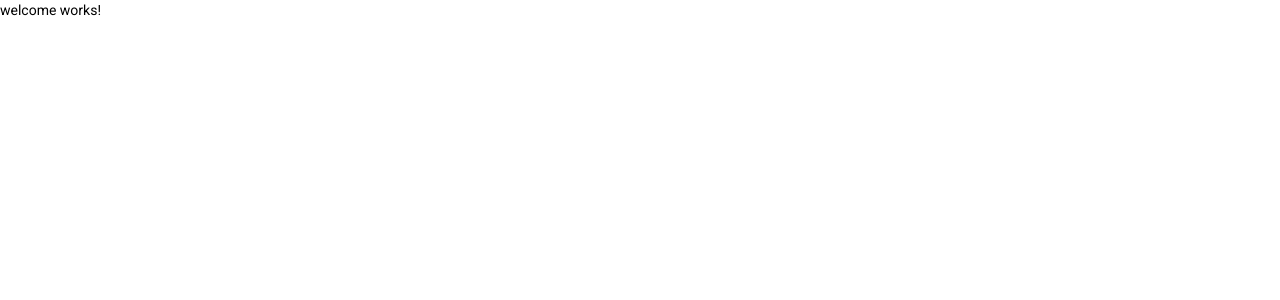
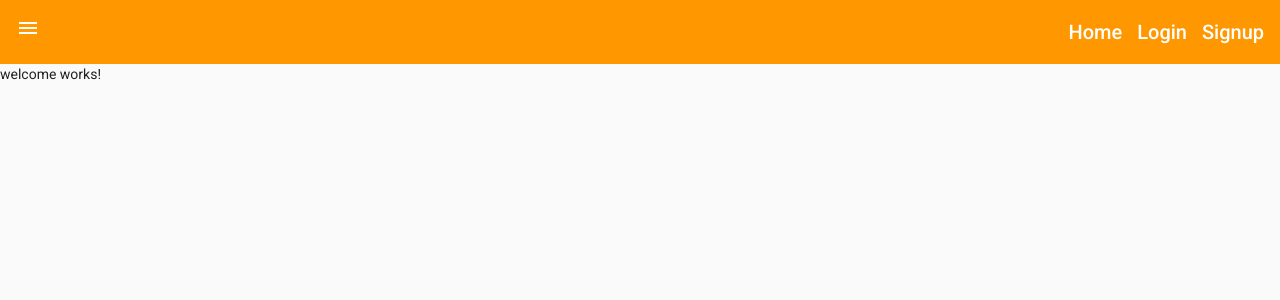
Before and after one commit to petrovicaca/icr, an Angular app in the folder ispit/: page / in a window 1280 px wide. Shown: the top 300 px of the page. Built offline with nearby package versions, Linux system fonts and the light colour scheme.

Commit message:
upgraded app component

```diff
--- a/ispit/src/app/app.component.css
+++ b/ispit/src/app/app.component.css
@@ -0,0 +1,16 @@
+mat-sidenav-container, mat-sidenav-content, mat-sidenav {
+    height: 100%;
+}
+
+mat-sidenav {
+    width: 250px;
+}
+
+a {
+    color: white;
+    text-decoration: none;
+}
+
+a:hover, a:active {
+    color: lightgrey;
+}
--- a/ispit/src/app/app.component.html
+++ b/ispit/src/app/app.component.html
@@ -1 +1,23 @@
-<router-outlet> </router-outlet>
+<mat-sidenav-container>
+    <mat-sidenav #sidenav opened="false">
+        <p> Sidenav </p>
+    </mat-sidenav>
+
+    <mat-sidenav-content>
+        <mat-toolbar color="primary">
+            <div>
+                <a  (click)="sidenav.toggle()">
+                    <mat-icon> menu </mat-icon>
+                </a>
+            </div>
+
+            <div fxFlex fxLayoutAlign="end" fxLayoutGap="15px">
+                <a routerLink=""> Home </a>
+                <a routerLink="/login"> Login </a>
+                <a routerLink="/signup"> Signup </a>
+            </div>
+        </mat-toolbar>
+
+        <router-outlet></router-outlet>
+    </mat-sidenav-content>
+</mat-sidenav-container>
--- a/ispit/src/styles.css
+++ b/ispit/src/styles.css
@@ -1,4 +1,6 @@
-/* You can add global styles to this file, and also import other style files */
-
-html, body { height: 100%; }
-body { margin: 0; font-family: Roboto, "Helvetica Neue", sans-serif; }
+html, body {
+    height: 100%;
+}
+body {
+    margin: 0; font-family: Roboto, "Helvetica Neue", sans-serif;
+}
```
Also changed, not shown: ispit/src/app/welcome/welcome.component.html (line endings or trailing spaces).
